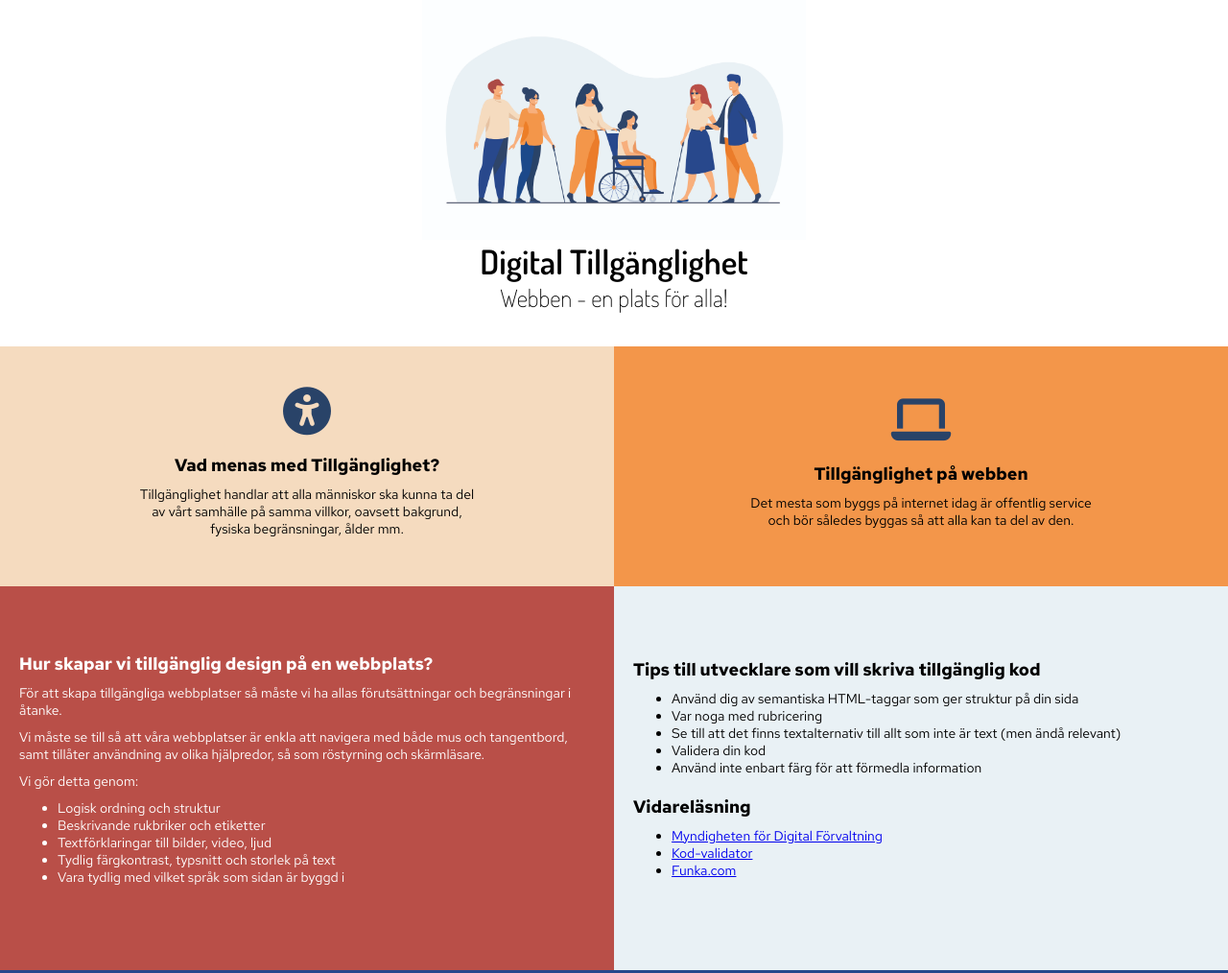
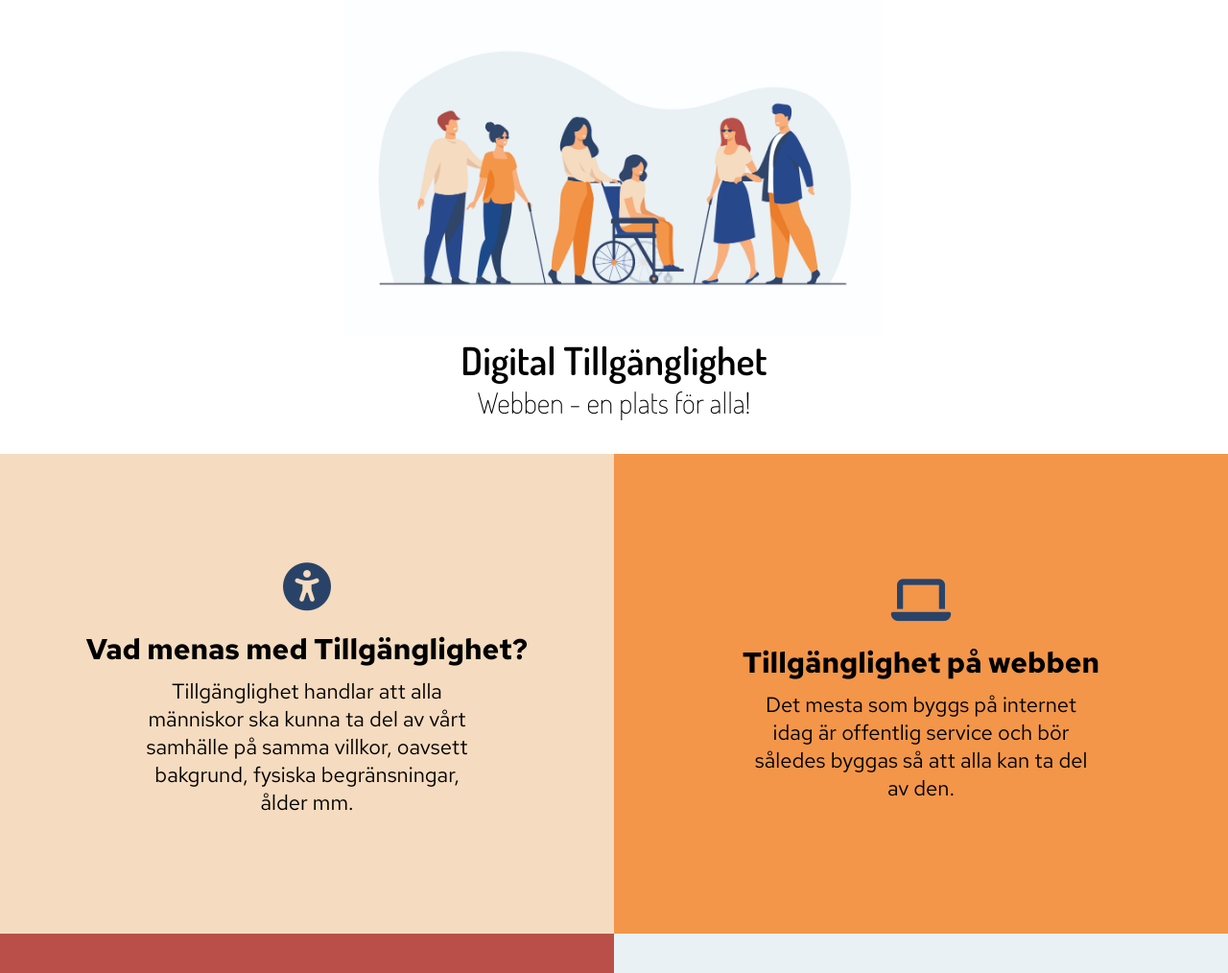
Before and after one commit to VidarRehn/web-accessibility, a plain HTML site: page index.html in a window 1280 px wide. Shown: the top 1014 px of the page at 96% size. Drawn offline with Linux system fonts and the light colour scheme.

Commit message:
changed some font sizes in desktop mode

```diff
--- a/styles/style.scss
+++ b/styles/style.scss
@@ -12,6 +12,10 @@ header {
 
     .image {
         height: 250px;
+        @media (min-width: 650px) {
+            height: 350px;
+        }
+
 
         img {
             max-width: 100%;
@@ -27,12 +31,19 @@ header {
     h1 {
         font-family: 'Dosis', Verdana, sans-serif;
         font-size: 35px;
+        @media (min-width: 650px) {
+            font-size: 40px;
+        }
+
     }
 
     h2 {
         font-family: 'Dosis', Verdana, sans-serif;
         font-size: 25px;
         font-weight: 300;
+        @media (min-width: 650px) {
+            font-size: 30px;
+        }
     }
 }
 
@@ -60,16 +71,25 @@ main {
             padding: 20px;
             text-align: center;
             justify-content: center;
+            @media (min-width: 650px) {
+                height: 500px;
+            }
 
             h3 {
                 font-size: 18px;
                 margin-bottom: 10px;
+                @media (min-width: 650px) {
+                    font-size: 30px;
+                }
             }
 
             p {
                 width: 60%;
                 font-size: 14px;
                 margin-bottom: 10px;
+                @media (min-width: 650px) {
+                    font-size: 22px;
+                }
             }
         }
 
@@ -119,16 +139,26 @@ main {
             align-items: flex-start;
             justify-content: center;
             padding: 20px;
+            @media (min-width: 650px) {
+                height: 600px;
+            }
+
 
             h3 {
                 width: 80%;
                 font-size: 18px;
                 margin-bottom: 10px;
+                @media (min-width: 650px) {
+                    font-size: 30px;
+                }
             }
 
             p {
                 font-size: 14px;
                 margin-bottom: 10px;
+                @media (min-width: 650px) {
+                    font-size: 22px;
+                }
             }
 
             ul {
```
Also changed, not shown: styles/style.css, 1 other file.
